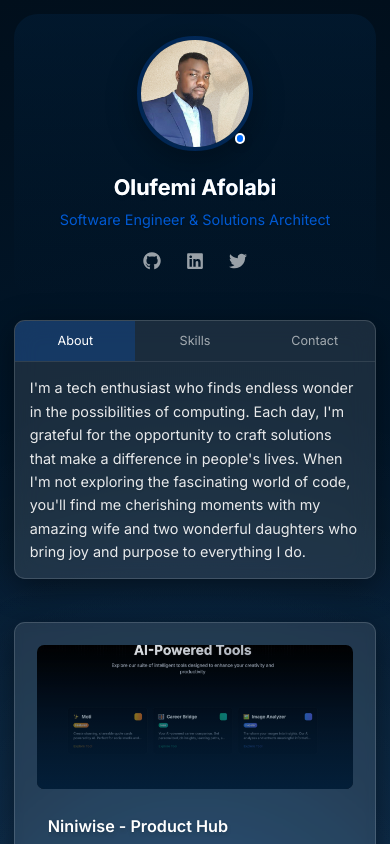
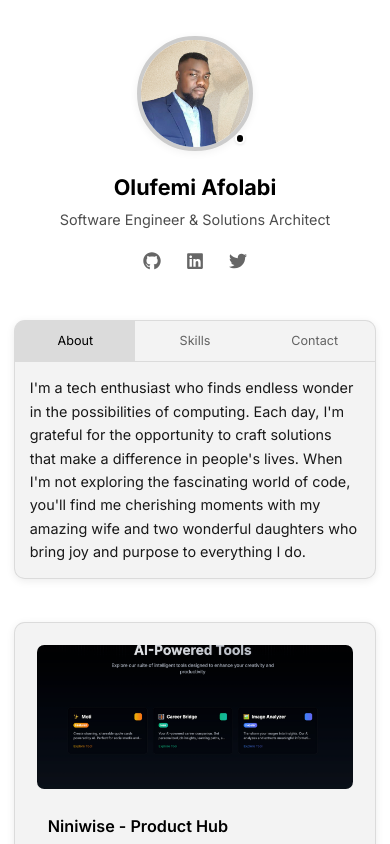
Before and after one commit to olufemi424/portfoliov2, a Next.js app: page / in a window 390 px wide. Shown: the top 844 px of the page. Built offline with nearby package versions, Linux system fonts and the light colour scheme.

Commit message:
optimize speed time

```diff
--- a/package.json
+++ b/package.json
@@ -12,7 +12,6 @@
   "dependencies": {
     "@heroicons/react": "^2.2.0",
     "clsx": "^2.1.1",
-    "framer-motion": "^12.0.5",
     "next": "15.1.6",
     "react": "^19.0.0",
     "react-dom": "^19.0.0",
--- a/src/app/globals.css
+++ b/src/app/globals.css
@@ -4,16 +4,16 @@
 
 @layer base {
 :root {
-    --background: rgb(2, 32, 60);
-    --background-dark: rgb(1, 15, 28);
-    --accent-blue: rgba(0, 108, 255, 0.2);
-    --accent-blue-hover: rgba(0, 108, 255, 0.3);
-    --text-primary: rgba(255, 255, 255, 0.9);
-    --text-secondary: rgba(255, 255, 255, 0.8);
-    --glass-bg: rgba(2, 32, 60, 0.5);
-    --glass-bg-hover: rgba(2, 32, 60, 0.6);
-    --glass-border: rgba(255, 255, 255, 0.15);
-    --glass-border-hover: rgba(255, 255, 255, 0.2);
+    --background: rgb(255, 255, 255);
+    --background-dark: rgb(245, 245, 245);
+    --accent-light: rgba(0, 0, 0, 0.1);
+    --accent-hover: rgba(0, 0, 0, 0.15);
+    --text-primary: rgba(0, 0, 0, 0.95);
+    --text-secondary: rgba(0, 0, 0, 0.7);
+    --glass-bg: rgba(240, 240, 240, 0.8);
+    --glass-bg-hover: rgba(230, 230, 230, 0.9);
+    --glass-border: rgba(0, 0, 0, 0.1);
+    --glass-border-hover: rgba(0, 0, 0, 0.2);
 }
 
 html {
@@ -29,11 +29,6 @@ html {
 
 body {
     background: var(--background);
-    background-image:
-      linear-gradient(122deg, rgba(245, 33, 33, 0) 82%, rgba(255, 255, 255, 0.08) 15%),
-      linear-gradient(108deg, rgba(27, 0, 255, 0) 80%, rgba(255, 255, 255, 0.08) 15%),
-      linear-gradient(101deg, rgba(255, 33, 33, 0) 79%, rgba(255, 255, 255, 0.08) 15%),
-      radial-gradient(circle, var(--background) 0%, var(--background-dark) 100%);
   }
 }
 
@@ -44,7 +39,7 @@ body {
   }
 
   .portfolio__body {
-    @apply min-h-screen text-white;
+    @apply min-h-screen text-black;
 
     display: flex;
     flex-direction: column;
@@ -59,7 +54,7 @@ body {
   /* Hero Profile */
   .hero__profile {
     @apply flex flex-col justify-center text-center lg:text-left py-8 md:py-12;
-    background: linear-gradient(180deg, var(--glass-bg) 0%, transparent 100%);
+    background: transparent;
     border-radius: 24px;
   }
 
@@ -73,13 +68,13 @@ body {
 
   .hero__profile-image-wrapper {
     @apply rounded-full overflow-hidden border-4 transition-all duration-500;
-    border-color: var(--accent-blue);
-    box-shadow: 0 8px 32px 0 rgba(0, 0, 0, 0.3);
+    border-color: rgba(0, 0, 0, 0.2);
+    box-shadow: 0 2px 8px 0 rgba(0, 0, 0, 0.06);
   }
 
   .hero__profile-image-wrapper:hover {
-    border-color: rgba(0, 108, 255, 0.4);
-    box-shadow: 0 12px 40px 0 rgba(0, 0, 0, 0.4);
+    border-color: rgba(0, 0, 0, 0.4);
+    box-shadow: 0 4px 12px 0 rgba(0, 0, 0, 0.08);
   }
 
   .hero__profile-img {
@@ -92,9 +87,9 @@ body {
 
   .hero__profile-status {
     @apply absolute bottom-2 right-2 w-3 h-3 sm:w-4 sm:h-4 rounded-full border-2 transition-transform duration-300;
-    background: rgb(0, 108, 255);
+    background: rgb(0, 0, 0);
     border-color: white;
-    box-shadow: 0 2px 8px rgba(0, 0, 0, 0.2);
+    box-shadow: 0 1px 3px rgba(0, 0, 0, 0.1);
   }
 
   .hero__profile-status:hover {
@@ -103,16 +98,14 @@ body {
 
   .hero__title {
     @apply text-2xl sm:text-3xl md:text-4xl lg:text-5xl xl:text-6xl font-bold mb-2 sm:mb-3 md:mb-4;
-    background: linear-gradient(135deg, white 0%, rgba(0, 108, 255, 0.8) 100%);
-    -webkit-background-clip: text;
-    background-clip: text;
-    text-shadow: 0 2px 4px rgba(0, 0, 0, 0.1);
+    color: black;
+    text-shadow: none;
   }
 
   .hero__subtitle {
     @apply text-base sm:text-lg md:text-xl lg:text-2xl mb-4 sm:mb-6 md:mb-8;
-    color: rgba(0, 108, 255, 0.8);
-    text-shadow: 0 1px 2px rgba(0, 0, 0, 0.1);
+    color: rgba(0, 0, 0, 0.7);
+    text-shadow: none;
   }
 
   .hero__social-links {
@@ -120,11 +113,11 @@ body {
   }
 
   .hero__social-links a {
-    @apply text-white/60 hover:text-[rgb(0,108,255)] transition-all duration-300 p-2 rounded-full;
+    @apply text-black/60 hover:text-black transition-all duration-300 p-2 rounded-full;
   }
 
   .hero__social-links a:hover {
-    @apply transform scale-110 bg-white/5;
+    @apply transform scale-110 bg-black/5;
   }
 
   @media (max-width: 640px) {
@@ -147,10 +140,10 @@ body {
 
   /* Glass Card Component */
   .glass-card {
-    @apply relative overflow-hidden rounded-xl border backdrop-blur-md p-6;
+    @apply relative overflow-hidden rounded-xl border p-6;
     background: var(--glass-bg);
     border-color: var(--glass-border);
-    box-shadow: 0 8px 32px 0 rgba(0, 0, 0, 0.45);
+    box-shadow: 0 2px 8px 0 rgba(0, 0, 0, 0.08);
   }
 
   .glass-card--animated {
@@ -160,48 +153,21 @@ body {
   .glass-card:hover {
     background: var(--glass-bg-hover);
     border-color: var(--glass-border-hover);
-    box-shadow: 0 12px 40px 0 rgba(0, 0, 0, 0.5);
+    box-shadow: 0 4px 12px 0 rgba(0, 0, 0, 0.1);
   }
 
   .glass-card h1,
   .glass-card h2,
   .glass-card h3 {
-    @apply text-white font-semibold;
-    text-shadow: 0 2px 4px rgba(0, 0, 0, 0.2);
+    @apply text-black font-semibold;
+    text-shadow: none;
   }
 
   .glass-card p {
-    @apply text-white/90;
-    text-shadow: 0 1px 2px rgba(0, 0, 0, 0.1);
+    @apply text-black/90;
+    text-shadow: none;
   }
 
-  /* Mouse Tracking Effect */
-  .mouse-tracking {
-    @apply relative;
-  }
-
-  .mouse-tracking__gradient {
-    background: radial-gradient(
-      circle at var(--mouse-x, 50%) var(--mouse-y, 50%),
-      var(--accent-blue) 0%,
-      rgba(0, 108, 255, 0.05) 25%,
-      transparent 50%
-    );
-    mix-blend-mode: screen;
-    pointer-events: none;
-    transition: opacity 0.3s;
-  }
-
-  .mouse-tracking__gradient::after {
-    content: '';
-    @apply absolute inset-0;
-    background: radial-gradient(
-      circle at var(--mouse-x, 50%) var(--mouse-y, 50%),
-      rgba(255, 255, 255, 0.08) 0%,
-      transparent 60%
-    );
-    mix-blend-mode: overlay;
-  }
 
   /* Project Cards */
   .hero__project-item {
@@ -213,7 +179,7 @@ body {
   .hero__project-item:hover {
     @apply transform scale-[1.02];
     background: var(--glass-bg-hover);
-    box-shadow: 0 12px 40px 0 rgba(0, 0, 0, 0.5);
+    box-shadow: 0 4px 12px 0 rgba(0, 0, 0, 0.1);
   }
 
   .hero__project-image {
@@ -234,12 +200,12 @@ body {
 
   .hero__project-title {
     @apply text-lg sm:text-xl md:text-2xl font-semibold mb-2 md:mb-3 line-clamp-2;
-    color: rgba(0, 108, 255, 0.8);
-    text-shadow: 0 2px 4px rgba(0, 0, 0, 0.1);
+    color: rgba(0, 0, 0, 0.95);
+    text-shadow: none;
   }
 
   .hero__project-description {
-    @apply text-sm sm:text-base text-white/80 mb-4 line-clamp-3 leading-relaxed;
+    @apply text-sm sm:text-base text-black/80 mb-4 line-clamp-3 leading-relaxed;
   }
 
   .hero__project-tech {
@@ -252,13 +218,15 @@ body {
 
   .hero__project-tech-item {
     @apply px-2 py-1 text-xs sm:text-sm rounded-full whitespace-nowrap transition-all duration-300;
-    background: var(--accent-blue);
+    background: rgba(0, 0, 0, 0.05);
     color: var(--text-primary);
-    text-shadow: 0 1px 2px rgba(0, 0, 0, 0.1);
+    text-shadow: none;
+    border: 1px solid rgba(0, 0, 0, 0.15);
   }
 
   .hero__project-tech-item:hover {
-    background: var(--accent-blue-hover);
+    background: rgba(0, 0, 0, 0.1);
+    border-color: rgba(0, 0, 0, 0.25);
     transform: translateY(-1px);
   }
 
@@ -270,24 +238,23 @@ body {
   .hero__project-link {
     @apply flex-1 text-center py-2.5 px-4 sm:px-6 rounded-lg text-sm sm:text-base font-medium
       transition-all duration-300 flex items-center justify-center gap-2;
-    background: linear-gradient(135deg, rgba(0, 108, 255, 0.3), rgba(0, 108, 255, 0.2));
+    background: rgba(0, 0, 0, 0.05);
     color: var(--text-primary);
     min-width: 140px;
-    text-shadow: 0 1px 2px rgba(0, 0, 0, 0.2);
-    border: 1px solid rgba(0, 108, 255, 0.2);
-    backdrop-filter: blur(4px);
+    text-shadow: none;
+    border: 1px solid rgba(0, 0, 0, 0.15);
   }
 
   .hero__project-link:hover {
-    background: linear-gradient(135deg, rgba(0, 108, 255, 0.4), rgba(0, 108, 255, 0.3));
+    background: rgba(0, 0, 0, 0.1);
     transform: translateY(-2px);
-    box-shadow: 0 4px 20px rgba(0, 108, 255, 0.2);
-    border-color: rgba(0, 108, 255, 0.3);
+    box-shadow: 0 2px 8px rgba(0, 0, 0, 0.06);
+    border-color: rgba(0, 0, 0, 0.25);
   }
 
   .hero__project-link:active {
     transform: translateY(0);
-    box-shadow: 0 2px 10px rgba(0, 108, 255, 0.1);
+    box-shadow: 0 1px 3px rgba(0, 0, 0, 0.04);
   }
 
   @media (max-width: 640px) {
@@ -319,33 +286,26 @@ body {
   /* Skill Items */
   .hero__skill-item {
     @apply relative overflow-hidden transition-all duration-500 flex flex-col items-center justify-center gap-2;
-    background: var(--glass-bg);
+    background: rgba(240, 240, 240, 0.8);
+    border: 1px solid rgba(0, 0, 0, 0.1);
     min-height: 100px;
-  }
-
-  .hero__skill-item::before {
-    content: '';
-    @apply absolute inset-0 opacity-25;
-    background: linear-gradient(135deg, var(--skill-gradient-from), var(--skill-gradient-to));
+    border-radius: 8px;
   }
 
   .hero__skill-item:hover {
     @apply transform scale-105;
-    background: var(--glass-bg-hover);
-  }
-
-  .hero__skill-item:hover::before {
-    @apply opacity-50;
+    background: rgba(230, 230, 230, 0.9);
+    border-color: rgba(0, 0, 0, 0.2);
   }
 
   .hero__skill-icon {
     @apply text-2xl md:text-3xl mb-1;
-    filter: drop-shadow(0 2px 4px rgba(0, 0, 0, 0.2));
+    filter: drop-shadow(0 1px 2px rgba(0, 0, 0, 0.1));
   }
 
   .hero__skill-name {
-    @apply text-sm md:text-base font-medium text-white;
-    text-shadow: 0 2px 4px rgba(0, 0, 0, 0.2);
+    @apply text-sm md:text-base font-medium text-black;
+    text-shadow: none;
   }
 
   /* Contact Section */
@@ -354,9 +314,9 @@ body {
   }
 
   .hero__contact-content {
-    @apply relative rounded-lg p-6 backdrop-blur-sm;
+    @apply relative rounded-lg p-6;
     background: var(--glass-bg);
-    box-shadow: 0 8px 32px 0 rgba(0, 0, 0, 0.2);
+    box-shadow: 0 2px 8px 0 rgba(0, 0, 0, 0.06);
   }
 
   /* Responsive Design */
@@ -408,9 +368,42 @@ body {
 
 ::-webkit-scrollbar-thumb {
   @apply rounded;
-  background: var(--accent-blue);
+  background: rgba(0, 0, 0, 0.3);
 }
 
 ::-webkit-scrollbar-thumb:hover {
-  background: var(--accent-blue-hover);
+  background: rgba(0, 0, 0, 0.5);
 }
+
+/* CSS Animations to replace framer-motion */
+@keyframes fadeIn {
+  from {
+    opacity: 0;
+    transform: translateY(20px);
+  }
+  to {
+    opacity: 1;
+    transform: translateY(0);
+  }
+}
+
+@keyframes fadeInFast {
+  from {
+    opacity: 0;
+  }
+  to {
+    opacity: 1;
+  }
+}
+
+.animate-fade-in {
+  animation: fadeIn 0.5s ease-out;
+}
+
+.animate-fade-in-delay {
+  animation: fadeIn 0.5s ease-out 0.2s both;
+}
+
+.animate-fade-in-fast {
+  animation: fadeInFast 0.3s ease-out;
+}
--- a/src/app/layout.tsx
+++ b/src/app/layout.tsx
@@ -1,7 +1,6 @@
 import type { Metadata } from "next";
 import { Inter } from "next/font/google";
 import "./globals.css";
-import MouseTrackingProvider from "@/components/MouseTrackingProvider";
 import Head from "next/head";
 
 const inter = Inter({ subsets: ["latin"] });
@@ -34,10 +33,8 @@ export default function RootLayout({
         <meta property="og:url" content="https://olufemiaf.info" />
         {/* <meta name="twitter:card" content="summary_large_image" /> */}
       </Head>
-      <body className={`${inter.className} gradient-background`}>
-        <MouseTrackingProvider>
-          <main className="portfolio__main">{children}</main>
-        </MouseTrackingProvider>
+      <body className={`${inter.className}`}>
+        <main className="portfolio__main">{children}</main>
       </body>
     </html>
   );
--- a/src/components/MouseTrackingProvider.tsx
+++ /dev/null
@@ -1,49 +0,0 @@
-"use client";
-
-import { useEffect, useRef } from "react";
-
-/**
- * Client component that handles mouse tracking for glass card effects and background
- * @param {Object} props - Component props
- * @param {React.ReactNode} props.children - Child components to render
- */
-export default function MouseTrackingProvider({
-  children,
-}: {
-  children: React.ReactNode;
-}) {
-  const containerRef = useRef<HTMLDivElement>(null);
-
-  useEffect(() => {
-    const handleMouseMove = (e: MouseEvent) => {
-      // Handle glass card effects
-      const cards = document.getElementsByClassName("glass-card__gradient");
-      for (const card of cards) {
-        const rect = card.getBoundingClientRect();
-        const x = e.clientX - rect.left;
-        const y = e.clientY - rect.top;
-        (card as HTMLElement).style.setProperty("--mouse-x", `${x}px`);
-        (card as HTMLElement).style.setProperty("--mouse-y", `${y}px`);
-      }
-
-      // Handle background effect
-      if (containerRef.current) {
-        const rect = containerRef.current.getBoundingClientRect();
-        const x = ((e.clientX - rect.left) / rect.width) * 100;
-        const y = ((e.clientY - rect.top) / rect.height) * 100;
-        containerRef.current.style.setProperty("--mouse-x", `${x}%`);
-        containerRef.current.style.setProperty("--mouse-y", `${y}%`);
-      }
-    };
-
-    window.addEventListener("mousemove", handleMouseMove);
-    return () => window.removeEventListener("mousemove", handleMouseMove);
-  }, []);
-
-  return (
-    <div ref={containerRef} className="mouse-tracking relative min-h-screen">
-      <div className="mouse-tracking__gradient absolute inset-0 pointer-events-none" />
-      {children}
-    </div>
-  );
-}
--- a/src/components/sections/HeroSection.tsx
+++ b/src/components/sections/HeroSection.tsx
@@ -1,6 +1,5 @@
 "use client";
 
-import { motion } from "framer-motion";
 import { GlassCard } from "../ui/GlassCard";
 import Image from "next/image";
 import { useState } from "react";
@@ -77,32 +76,26 @@ const projects = [
 const skills = [
   {
     name: "FrontEnd",
-    gradient: "from-[#FF6B6B] to-[#ee0979]",
     icon: "🎨",
   },
   {
     name: "BackEnd",
-    gradient: "from-[#4834d4] to-[#686de0]",
     icon: "⚙️",
   },
   {
     name: "DevOps",
-    gradient: "from-[#2ecc71] to-[#27ae60]",
     icon: "🔄",
   },
   {
     name: "AI",
-    gradient: "from-[#9b59b6] to-[#8e44ad]",
     icon: "🤖",
   },
   {
     name: "Cloud",
-    gradient: "from-[#3498db] to-[#2980b9]",
     icon: "☁️",
   },
   {
     name: "Blockchain",
-    gradient: "from-[#f1c40f] to-[#f39c12]",
     icon: "⛓️",
   },
 ];
@@ -129,12 +122,7 @@ export const HeroSection = () => {
           <div className="hero__content grid grid-cols-1 lg:grid-cols-2 gap-6 sm:gap-8 items-stretch">
             {/* Left Column - Profile */}
             <div className="hero__profile p-6">
-              <motion.div
-                initial={{ opacity: 0, y: 20 }}
-                animate={{ opacity: 1, y: 0 }}
-                transition={{ duration: 0.5 }}
-                className="flex flex-col items-center lg:items-start"
-              >
+              <div className="flex flex-col items-center lg:items-start animate-fade-in">
                 <div className="hero__profile-image">
                   <div className="hero__profile-image-wrapper">
                     <Image
@@ -151,12 +139,7 @@ export const HeroSection = () => {
                     title="Available for opportunities"
                   />
                 </div>
-                <motion.div
-                  initial={{ opacity: 0, y: 20 }}
-                  animate={{ opacity: 1, y: 0 }}
-                  transition={{ duration: 0.5, delay: 0.2 }}
-                  className="text-center lg:text-left"
-                >
+                <div className="text-center lg:text-left animate-fade-in-delay">
                   <h1 className="hero__title">Olufemi Afolabi</h1>
                   <p className="hero__subtitle">
                     Software Engineer & Solutions Architect
@@ -187,14 +170,14 @@ export const HeroSection = () => {
                       <FaTwitter className="w-5 h-5 sm:w-6 sm:h-6" />
                     </Link>
                   </div>
-                </motion.div>
-              </motion.div>
+                </div>
+              </div>
             </div>
 
             {/* Right Column - Tabbed Content */}
             <div className="hero__content-tabs flex">
-              <GlassCard className="hero__content-card flex-1 flex flex-col p-0 overflow-hidden backdrop-blur-md">
-                <div className="hero__tabs-nav flex border-b border-white/10">
+              <GlassCard className="hero__content-card flex-1 flex flex-col p-0 overflow-hidden">
+                <div className="hero__tabs-nav flex border-b border-black/10">
                   {tabs.map(({ id, label }) => (
                     <button
                       key={id}
@@ -202,8 +185,8 @@ export const HeroSection = () => {
                       className={`hero__tab-btn flex-1 px-4 py-3 text-sm md:text-base transition-colors
                         ${
                           activeTab === id
-                            ? "bg-[rgba(0,108,255,0.2)] text-white"
-                            : "text-white/60 hover:text-white/80"
+                            ? "bg-black/10 text-black"
+                            : "text-black/60 hover:text-black/80"
                         }`}
                     >
                       {label}
@@ -212,17 +195,10 @@ export const HeroSection = () => {
                 </div>
 
                 <div className="hero__tab-content flex-1 p-4 md:p-6 lg:p-8">
-                  <motion.div
-                    key={activeTab}
-                    initial={{ opacity: 0, x: 20 }}
-                    animate={{ opacity: 1, x: 0 }}
-                    exit={{ opacity: 0, x: -20 }}
-                    transition={{ duration: 0.3 }}
-                    className="h-full"
-                  >
+                  <div key={activeTab} className="h-full animate-fade-in-fast">
                     {activeTab === "about" && (
                       <div className="hero__about h-full flex flex-col space-y-4">
-                        <p className="hero__about-text text-white/80 text-base md:text-lg leading-relaxed">
+                        <p className="hero__about-text text-black/80 text-base md:text-lg leading-relaxed">
                           I&apos;m a tech enthusiast who finds endless wonder in
                           the possibilities of computing. Each day, I&apos;m
                           grateful for the opportunity to craft solutions that
@@ -238,22 +214,10 @@ export const HeroSection = () => {
                     {activeTab === "skills" && (
                       <div className="hero__skills h-full grid grid-cols-2 md:grid-cols-3 gap-3 md:gap-4 content-start">
                         {skills.map((skill, index) => (
-                          <motion.div
+                          <div
                             key={skill.name}
-                            initial={{ opacity: 0, y: 20 }}
-                            animate={{ opacity: 1, y: 0 }}
-                            transition={{ duration: 0.3, delay: index * 0.1 }}
-                            className="hero__skill-item p-3 md:p-4 rounded-lg"
-                            style={
-                              {
-                                "--skill-gradient-from":
-                                  skill.gradient.match(/from-\[(.*?)\]/)?.[1] ||
-                                  "#000000",
-                                "--skill-gradient-to":
-                                  skill.gradient.match(/to-\[(.*?)\]/)?.[1] ||
-                                  "#000000",
-                              } as React.CSSProperties
-                            }
+                            className="hero__skill-item p-3 md:p-4"
+                            style={{ animationDelay: `${index * 0.1}s` }}
                           >
                             <span className="hero__skill-icon">
                               {skill.icon}
@@ -261,7 +225,7 @@ export const HeroSection = () => {
                             <span className="hero__skill-name">
                               {skill.name}
                             </span>
-                          </motion.div>
+                          </div>
                         ))}
                       </div>
                     )}
@@ -269,23 +233,23 @@ export const HeroSection = () => {
                     {activeTab === "contact" && (
                       <div className="hero__contact h-full flex flex-col">
                         <div className="hero__contact-content flex flex-col items-center justify-center flex-1">
-                          <div className="flex items-center gap-3 text-white/80 hover:text-white transition-colors">
+                          <div className="flex items-center gap-3 text-black/80 hover:text-black transition-colors">
                             <MdEmail className="text-2xl md:text-3xl" />
                             <Link
                               href="mailto:olufemiaf@gmail.com"
-                              className="text-lg md:text-xl hover:text-[rgba(0,108,255,0.8)] transition-colors"
+                              className="text-lg md:text-xl hover:text-black transition-colors"
                             >
                               olufemiaf@gmail.com
                             </Link>
                           </div>
-                          <p className="mt-4 text-white/60 text-center">
+                          <p className="mt-4 text-black/60 text-center">
                             Feel free to reach out for collaborations or just to
                             say hi!
                           </p>
                         </div>
                       </div>
                     )}
-                  </motion.div>
+                  </div>
                 </div>
               </GlassCard>
             </div>
@@ -298,12 +262,10 @@ export const HeroSection = () => {
         <div className="max-w-[1440px] mx-auto px-4 sm:px-6 lg:px-8">
           <div className="projects__grid">
             {projects.map((project, index) => (
-              <motion.div
+              <div
                 key={project.title}
-                initial={{ opacity: 0, y: 20 }}
-                whileInView={{ opacity: 1, y: 0 }}
-                transition={{ duration: 0.5, delay: index * 0.1 }}
                 className="flex"
+                style={{ animationDelay: `${index * 0.1}s` }}
               >
                 <GlassCard className="hero__project-item">
                   <div className="hero__project-image">
@@ -313,7 +275,6 @@ export const HeroSection = () => {
                       fill
                       className="object-cover"
                     />
-                    <div className="absolute inset-0 bg-gradient-to-t from-[rgb(2,32,60)]/90 to-transparent" />
                   </div>
                   <div className="hero__project-content">
                     <h3 className="hero__project-title">{project.title}</h3>
@@ -362,7 +323,7 @@ export const HeroSection = () => {
                     </div>
                   </div>
                 </GlassCard>
-              </motion.div>
+              </div>
             ))}
           </div>
         </div>
--- a/src/components/ui/GlassCard.tsx
+++ b/src/components/ui/GlassCard.tsx
@@ -1,6 +1,5 @@
 "use client";
 
-import { motion } from "framer-motion";
 import { cn } from "@/lib/utils";
 import { ReactNode } from "react";
 
@@ -22,21 +21,11 @@ export const GlassCard = ({
   animate = true,
 }: GlassCardProps) => {
   const baseClasses =
-    "glass-card relative overflow-hidden rounded-xl bg-glass border border-glass-border backdrop-blur-sm p-6";
+    "glass-card relative overflow-hidden rounded-xl bg-glass border border-glass-border p-6 transition-transform duration-300";
 
-  return animate ? (
-    <motion.div
-      className={cn(baseClasses, "glass-card--animated", className)}
-      whileHover={{ scale: 1.02 }}
-      transition={{ type: "spring", stiffness: 300, damping: 20 }}
-    >
+  return (
+    <div className={cn(baseClasses, animate && "hover:scale-[1.01]", className)}>
       {children}
-      <div className="glass-card__gradient glass-card__gradient--animated absolute inset-0 opacity-20 pointer-events-none" />
-    </motion.div>
-  ) : (
-    <div className={cn(baseClasses, "glass-card--static", className)}>
-      {children}
-      <div className="glass-card__gradient glass-card__gradient--static absolute inset-0 opacity-20 pointer-events-none" />
     </div>
   );
 };
--- a/tailwind.config.ts
+++ b/tailwind.config.ts
@@ -10,60 +10,15 @@ const config: Config = {
     extend: {
       colors: {
         glass: {
-          DEFAULT: "rgba(255, 255, 255, 0.1)",
-          dark: "rgba(0, 0, 0, 0.1)",
-          border: "rgba(255, 255, 255, 0.15)",
+          DEFAULT: "rgba(240, 240, 240, 0.8)",
+          dark: "rgba(0, 0, 0, 0.05)",
+          border: "rgba(0, 0, 0, 0.1)",
           "border-dark": "rgba(0, 0, 0, 0.15)",
-        },
-        primary: {
-          DEFAULT: "#2563eb",
-          dark: "#1d4ed8",
-        },
-        secondary: {
-          DEFAULT: "#10b981",
-          dark: "#059669",
         },
       },
       backdropBlur: {
         xs: "2px",
       },
-      animation: {
-        "gradient-x": "gradient-x 15s ease infinite",
-        "gradient-y": "gradient-y 15s ease infinite",
-        "gradient-xy": "gradient-xy 15s ease infinite",
-      },
-      keyframes: {
-        "gradient-y": {
-          "0%, 100%": {
-            "background-size": "400% 400%",
-            "background-position": "center top"
-          },
-          "50%": {
-            "background-size": "200% 200%",
-            "background-position": "center center"
-          }
-        },
-        "gradient-x": {
-          "0%, 100%": {
-            "background-size": "200% 200%",
-            "background-position": "left center"
-          },
-          "50%": {
-            "background-size": "200% 200%",
-            "background-position": "right center"
-          }
-        },
-        "gradient-xy": {
-          "0%, 100%": {
-            "background-size": "400% 400%",
-            "background-position": "left center"
-          },
-          "50%": {
-            "background-size": "200% 200%",
-            "background-position": "right center"
-          }
-        }
-      }
     },
   },
   plugins: [],
```
Also changed, not shown: 1 other file (tests, documents, lock files or other folders).
